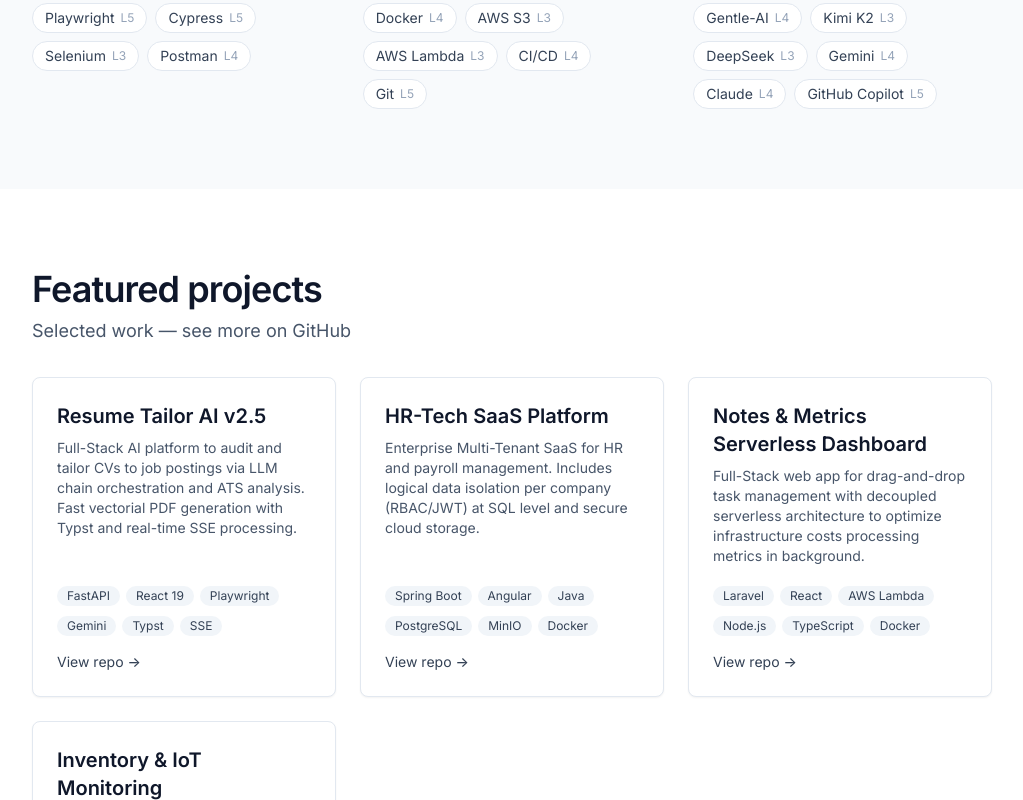
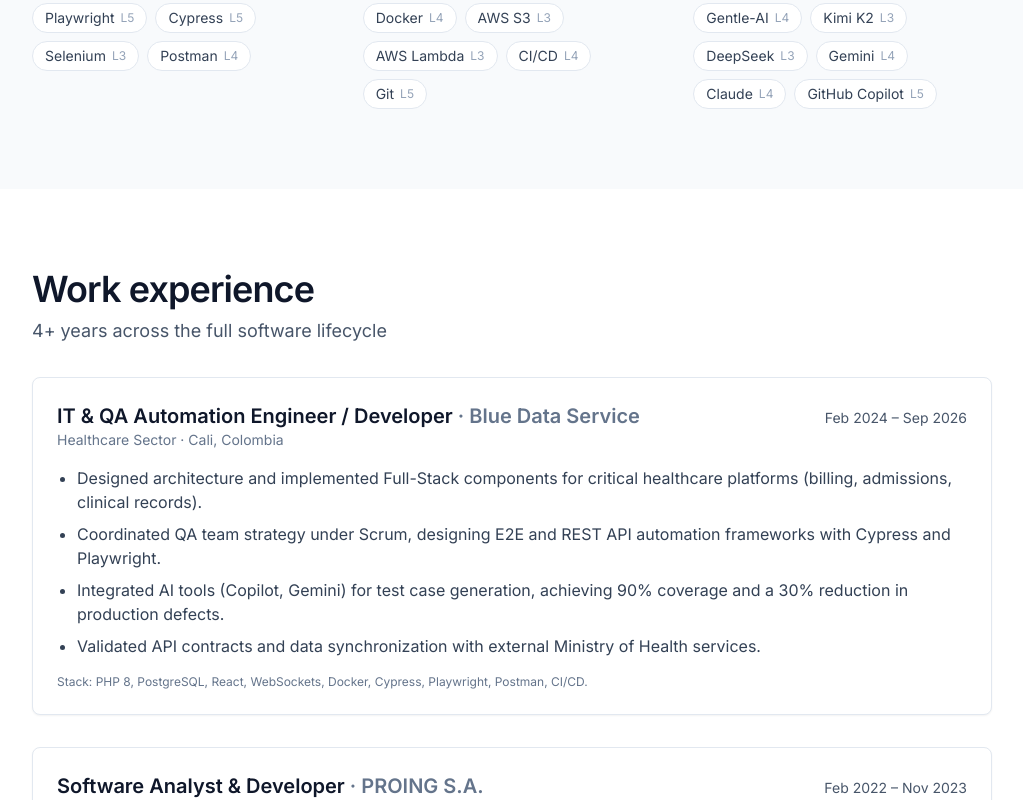
Before and after one commit to JOspitia/JOspitia.github.io, a React (Vite) app: page / in a window 1280 px wide. Shown: the part 2000-2800 px from the top of the page, without its empty margins (128-1151 px from the left). Built offline with nearby package versions, Linux system fonts and the light colour scheme.

Commit message:
feat(sections): agregar Experience entre Skills y Projects

```diff
--- a/src/App.tsx
+++ b/src/App.tsx
@@ -5,17 +5,19 @@
 import { Hero } from './sections/Hero';
 import { About } from './sections/About';
 import { Skills } from './sections/Skills';
+import { Experience } from './sections/Experience';
 import { Projects } from './sections/Projects';
 import { Contact } from './sections/Contact';
 import { Footer } from './sections/Footer';
 
 /**
- * Site root composition (WU-9):
+ * Site root composition (WU-9 + PR 8a):
  * - `<SkipLink />` first so keyboard users get it before any other control.
  * - `<Header />` provides sticky nav + LanguageSwitcher + brand mark.
  * - `<main id="main">` is the skip-link target and the ARIA `main` landmark.
  * - Sections render in document order so the IntersectionObserver in
  *   `useActiveSection` tracks scroll progress naturally.
+ *   PR 8a adds `<Experience />` between Skills and Projects.
  * - `<Footer />` is outside `<main>` (it's a `contentinfo` landmark, not
  *   primary content).
  * - `<BackToTop />` floats over everything once the user has scrolled.
@@ -29,6 +31,7 @@
         <Hero />
         <About />
         <Skills />
+        <Experience />
         <Projects />
         <Contact />
       </main>
--- a/src/components/Header.tsx
+++ b/src/components/Header.tsx
@@ -5,12 +5,19 @@
 import { useActiveSection } from '../hooks/useActiveSection';
 import { profile } from '../data/profile';
 
-const NAV_IDS = ['about', 'skills', 'projects', 'contact'] as const;
+/**
+ * Nav targets — order matches section order in `App.tsx`. PR 8a adds
+ * `'experience'` between `'skills'` and `'projects'` to match the new
+ * `<Experience />` section. The closed tuple type keeps the i18n map
+ * exhaustive at compile time.
+ */
+const NAV_IDS = ['about', 'skills', 'experience', 'projects', 'contact'] as const;
 type NavId = (typeof NAV_IDS)[number];
 
 const NAV_KEYS: Record<NavId, string> = {
   about: 'nav.about',
   skills: 'nav.skills',
+  experience: 'nav.experience',
   projects: 'nav.projects',
   contact: 'nav.contact',
 };
--- /dev/null
+++ b/src/sections/Experience.tsx
@@ -0,0 +1,55 @@
+import type { JSX } from 'react';
+import { useTranslation } from 'react-i18next';
+import { experience } from '../data/experience';
+import { Container } from '../components/Container';
+import { SectionHeading } from '../components/SectionHeading';
+
+/**
+ * Experience section — chronological list of work engagements. Each
+ * item is rendered as a card with header (title + company + period
+ * + sector/location) and a bullet list of highlights followed by a
+ * "Stack:" footer line. All copy comes from i18n keys stored on the
+ * data record so the same array renders in English or Spanish.
+ *
+ * PR 8a: new section inserted between Skills and Projects.
+ */
+export function Experience(): JSX.Element {
+  const { t } = useTranslation();
+  return (
+    <section
+      id="experience"
+      aria-labelledby="experience-heading"
+      className="bg-white px-4 py-20 sm:px-6 lg:px-8"
+    >
+      <Container>
+        <SectionHeading titleKey="experience.title" subtitleKey="experience.subtitle" />
+        <ol className="space-y-8">
+          {experience.map((item) => (
+            <li
+              key={item.id}
+              className="rounded-lg border border-slate-200 bg-white p-6 shadow-sm"
+            >
+              <header className="mb-4 flex flex-col gap-1 sm:flex-row sm:items-baseline sm:justify-between">
+                <div>
+                  <h3 className="text-xl font-semibold text-slate-900">
+                    {t(item.titleKey)} <span className="text-slate-500">· {item.company}</span>
+                  </h3>
+                  <p className="text-sm text-slate-500">
+                    {t(item.sectorKey)} · {t(item.locationKey)}
+                  </p>
+                </div>
+                <p className="text-sm font-medium text-slate-600">{t(item.periodKey)}</p>
+              </header>
+              <ul className="mb-4 list-disc space-y-2 pl-5 text-sm text-slate-700 sm:text-base">
+                {item.highlights.map((highlightKey) => (
+                  <li key={highlightKey}>{t(highlightKey)}</li>
+                ))}
+              </ul>
+              <p className="text-xs font-medium text-slate-500">{t(item.stackKey)}</p>
+            </li>
+          ))}
+        </ol>
+      </Container>
+    </section>
+  );
+}
```
